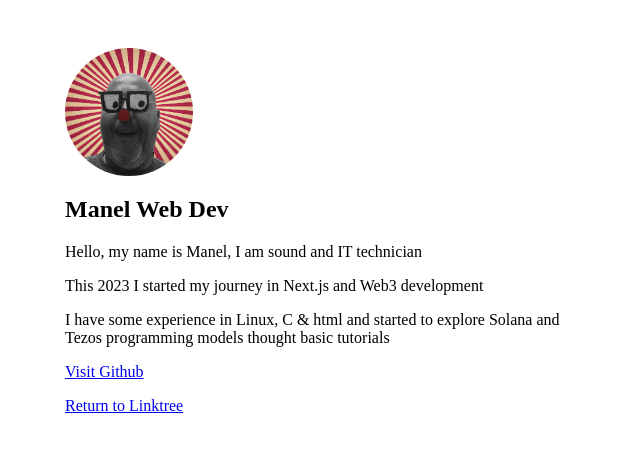
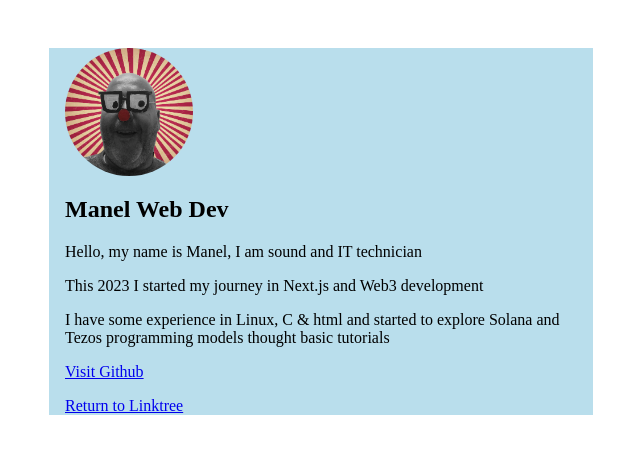
Before and after one commit to ManelWebDev/bio, a Next.js app: page / in a window 1280 px wide. Shown: the top 454 px of the page, without its empty margins (319-959 px from the left). Built offline with nearby package versions, Linux system fonts and the light colour scheme.

Commit message:
Update layout.module.css

```diff
--- a/components/layout.module.css
+++ b/components/layout.module.css
@@ -1,4 +1,5 @@
 .container {
+  background-color: rgba(117, 190, 218, 0.5);
   max-width: 32rem;
   padding: 0 1rem;
   margin: 3rem auto 6rem;
```
